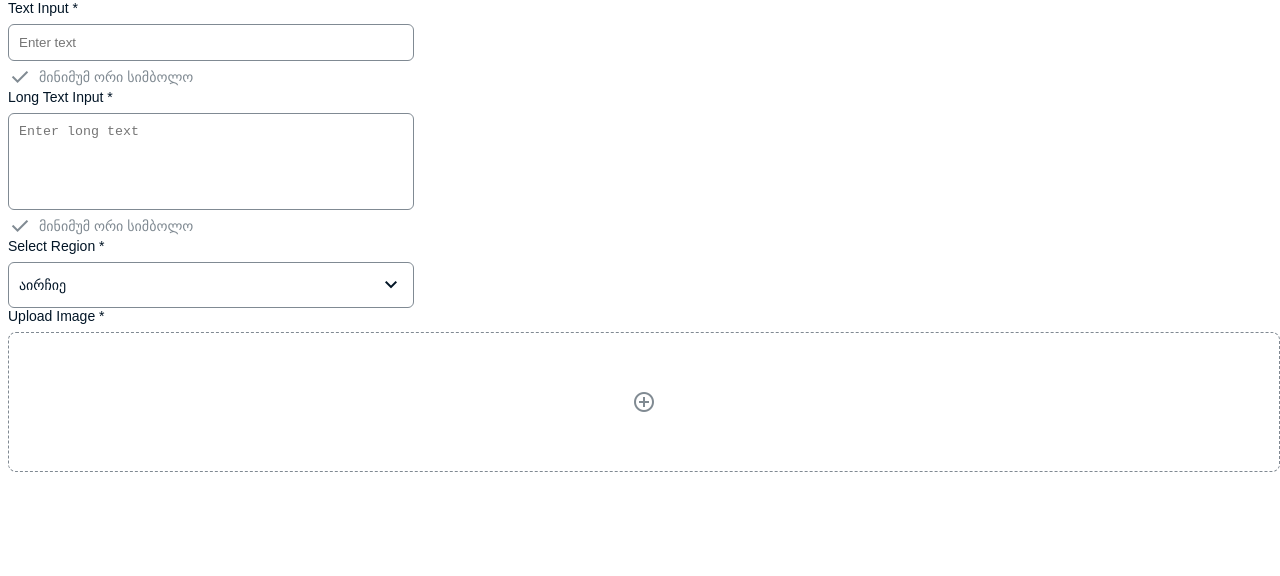
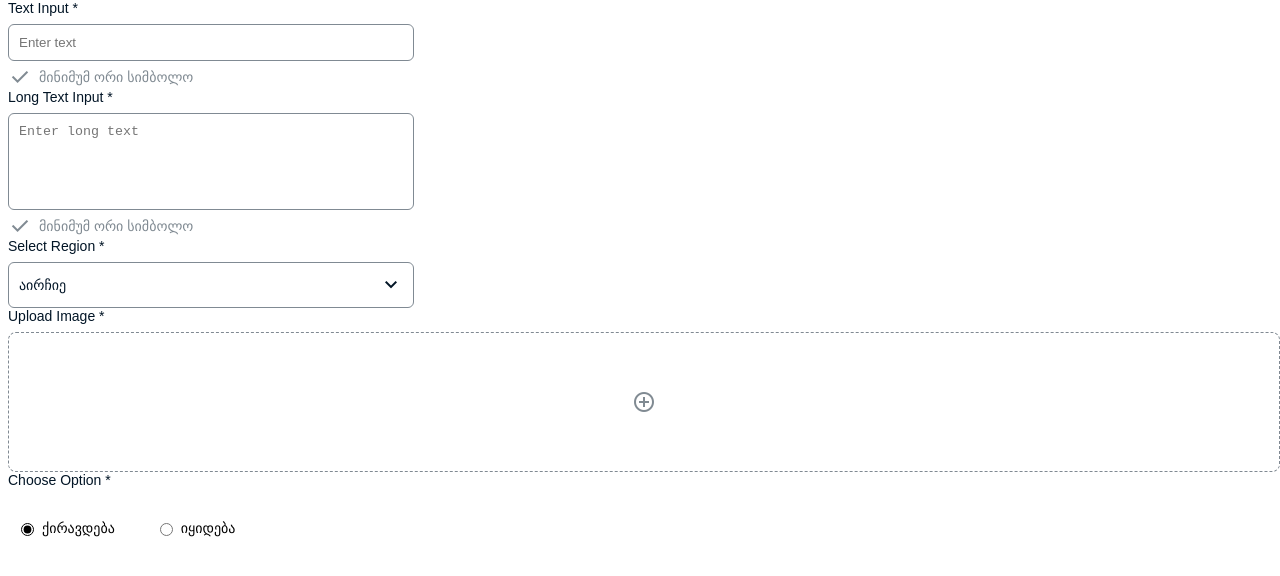
Before and after one commit to vazovski37/rdbr, a React (Create React App) app: page / in a window 1280 px wide. Shown: the top 576 px of the page. Built offline with nearby package versions, Linux system fonts and the light colour scheme; a web font is replaced by a local one.

Commit message:
FormField
type 'text' | 'longtext' | 'dropdown' | 'image' | 'radio'

```diff
--- a/src/App.tsx
+++ b/src/App.tsx
@@ -20,6 +20,13 @@ function App() {
   // Handle image delete
   const handleImageDelete = () => {
     setUploadedImage(undefined); // Reset the uploaded image state
+  };
+
+  const [isRental, setIsRental] = useState<boolean>(true); // State to manage the selected radio button
+
+  // Handle radio button change
+  const handleRadioChange = (value: boolean) => {
+    setIsRental(value); // Update the state based on the selected radio option
   };
 
   return (
@@ -70,6 +77,13 @@ function App() {
           <img src={uploadedImage} alt="Uploaded Preview" className="w-32 h-32 object-cover rounded-md" />
         </div>
       )}
+
+<FormField
+        label="Choose Option"
+        type="radio" // Set type to 'radio' for custom radio buttons
+        isRental={isRental} // Pass the current state of isRental
+        onRadioChange={handleRadioChange} // Function to handle radio button changes
+      />
     </div>
   );
 }
--- a/src/design-system/form-fields/index.tsx
+++ b/src/design-system/form-fields/index.tsx
@@ -2,7 +2,7 @@ import React, { useState } from 'react';
 
 interface FormFieldProps {
   label?: string;
-  type?: 'text' | 'longtext' | 'dropdown' | 'image';
+  type?: 'text' | 'longtext' | 'dropdown' | 'image' | 'radio';
   placeholder?: string;
   value?: string;
   onChange?: (e: React.ChangeEvent<HTMLInputElement | HTMLTextAreaElement>) => void;
@@ -13,8 +13,11 @@ interface FormFieldProps {
   onSelect?: (option: string) => void;
   imageUrl?: string;
   onImageUpload?: (file: File) => void;
-  onImageDelete?: () => void; // Function to handle image deletion
+  onImageDelete?: () => void;
+  isRental?: boolean;
+  onRadioChange?: (isRental: boolean) => void;
 }
+
 
 const FormField = ({
   label,
@@ -28,12 +31,24 @@ const FormField = ({
   options,
   onSelect,
   imageUrl,
+  isRental = true,
   onImageUpload,
   onImageDelete, // Function for deleting the image
+  onRadioChange,
 }: FormFieldProps) => {
   const [hasTyped, setHasTyped] = useState(false);
   const [isDropdownOpen, setDropdownOpen] = useState(false);
   const [selectedValue, setSelectedValue] = useState(value);
+  const [selectedRadio, setSelectedRadio] = useState<boolean>(isRental);
+
+
+  const handleRadioChange = (value: boolean) => {
+    setSelectedRadio(value);
+    if (onRadioChange) {
+      onRadioChange(value);
+    }
+  };
+
 
   const handleChange = (e: React.ChangeEvent<HTMLInputElement | HTMLTextAreaElement>) => {
     setHasTyped(true);
@@ -60,10 +75,9 @@ const FormField = ({
 
   return (
     <div className={`relative w-full flex flex-col items-start justify-start gap-1 text-left text-sm text-gray font-firago ${className}`}>
-      {/* Label */}
+
       {label && <label className="self-stretch text-[#021526] relative font-medium mb-1">{label} *</label>}
 
-      {/* Text Input Field */}
       {type === 'text' && (
         <>
         <input
@@ -84,7 +98,6 @@ const FormField = ({
         </>
       )}
 
-      {/* Long Text Input Field */}
       {type === 'longtext' && (
         <>
           <textarea
@@ -104,7 +117,7 @@ const FormField = ({
         </div>
         </>
       )}
-      {/* Dropdown Field */}
+
       {type === 'dropdown' && (
         <div className="relative w-full text-[#021526]">
           {/* Dropdown Button */}
@@ -147,7 +160,6 @@ const FormField = ({
         </div>
       )}
 
-      {/* Image Upload Field */}
       {type === 'image' && (
         <div className="w-full relative rounded-lg bg-white border-darkslategray border-[1px] border-dashed box-border h-[140px] cursor-pointer">
           {!imageUrl ? (
@@ -187,6 +199,34 @@ const FormField = ({
           )}
         </div>
       )}
+
+      {type === 'radio' && (
+        <div className="flex gap-6 mt-4">
+          <label className="flex items-center cursor-pointer p-2 rounded-md">
+            <input
+              type="radio"
+              name="transactionType"
+              value="rent"
+              checked={selectedRadio}
+              onChange={() => handleRadioChange(true)}
+              className="form-radio accent-black mr-2"
+            />
+            <span className="text-sm text-black">ქირავდება</span>
+          </label>
+
+          <label className="flex items-center cursor-pointer p-2 rounded-md">
+            <input
+              type="radio"
+              name="transactionType"
+              value="sale"
+              checked={!selectedRadio}
+              onChange={() => handleRadioChange(false)}
+              className="form-radi accent-black mr-2"
+            />
+            <span className="text-sm text-black">იყიდება</span>
+          </label>
+        </div>
+      )}
     </div>
   );
 };
```
